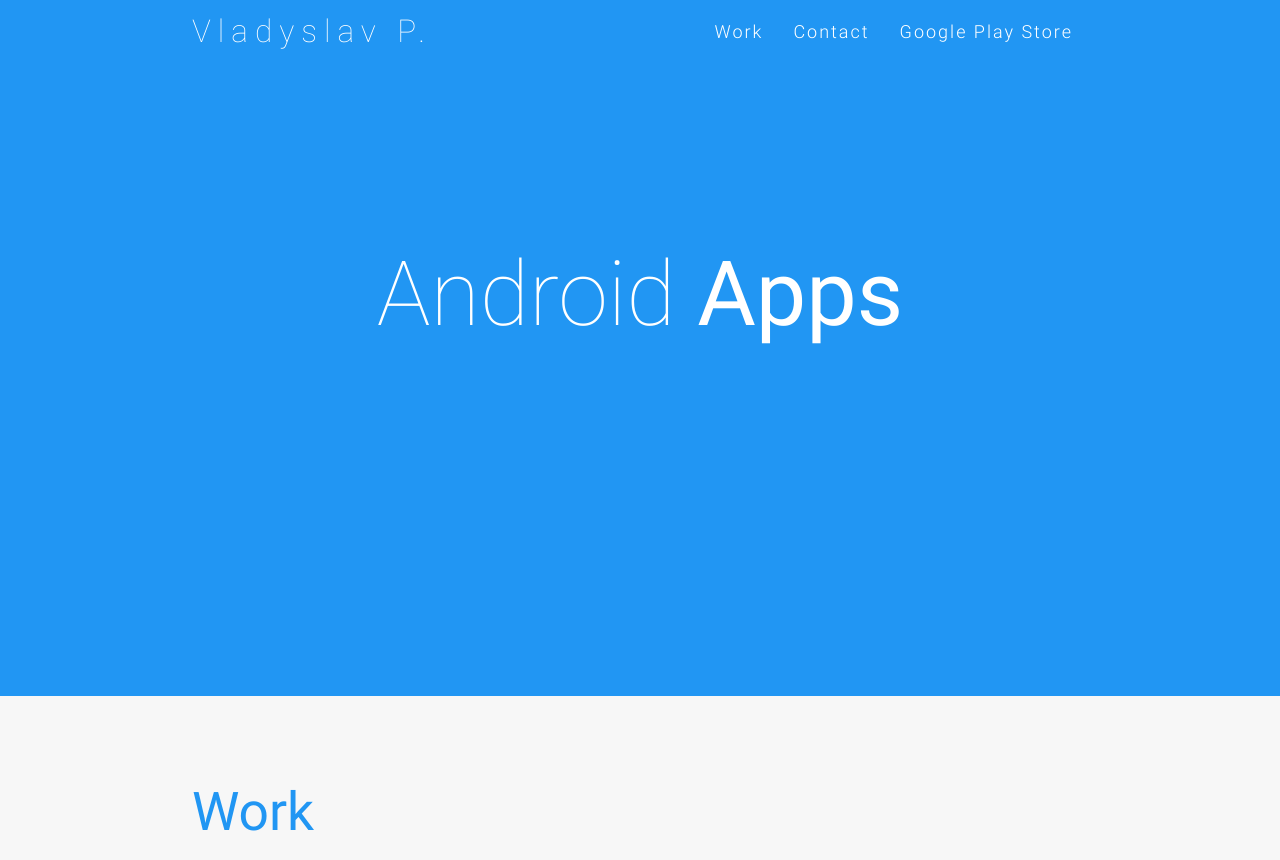
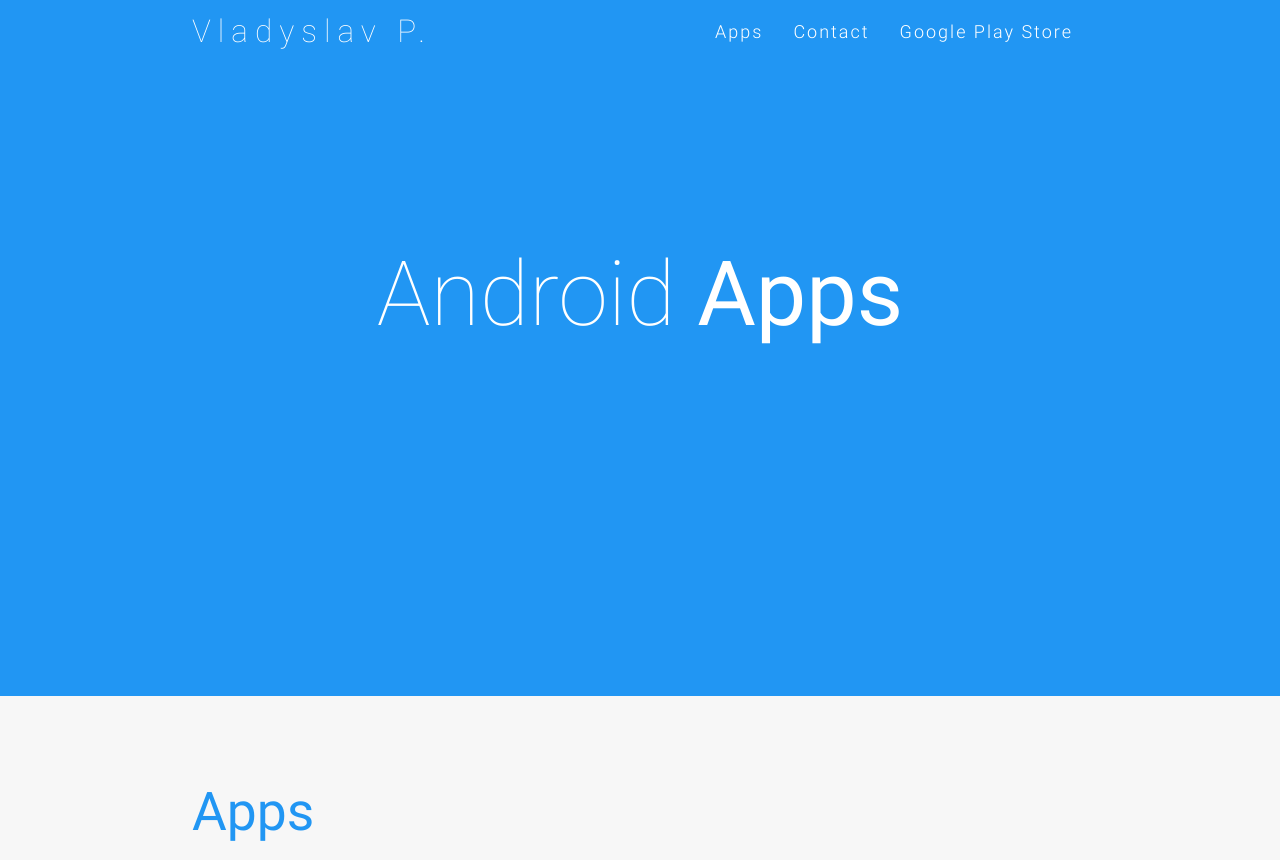
Before and after one commit to personaljesusua/personaljesusua.github.io, a plain HTML site: page index.html in a window 1280 px wide. Shown: the top 860 px of the page. Drawn offline with Linux system fonts and the light colour scheme.

Commit message:
Update index.html

```diff
--- a/index.html
+++ b/index.html
@@ -44,12 +44,12 @@
 		            <div class="nav-wrapper">
 		            <a href="#" id="logo-container" class="brand-logo">Vladyslav P.</a>
 		                <ul class="right hide-on-med-and-down">
-		                    <li><a href="#work">Work</a></li>
+		                    <li><a href="#work">Apps</a></li>
 		                    <li><a href="#contact">Contact</a></li>
 		                    <li><a href="https://play.google.com/store/apps/dev?id=5916021916323754001" target="_blank">Google Play Store</a></li>
 		                </ul>
 		                <ul id="nav-mobile" class="side-nav">
-		                    <li><a href="#work">Work</a></li>
+		                    <li><a href="#work">Apps</a></li>
 		                    <li><a href="#contact">Contact</a></li>
 		                    <li><a href="https://play.google.com/store/apps/dev?id=5916021916323754001" target="_blank">Google Play Store</a></li>
 		                </ul>
@@ -75,7 +75,7 @@
 		<!--Work-->
 		<div class="section scrollspy" id="work">
 		    <div class="container">
-		        <h2 class="header text_b">Work </h2>
+		        <h2 class="header text_b">Apps </h2>
 		        <div class="row">
 		            <div class="col s12 m6 l4">
 		                <div class="card">
```
